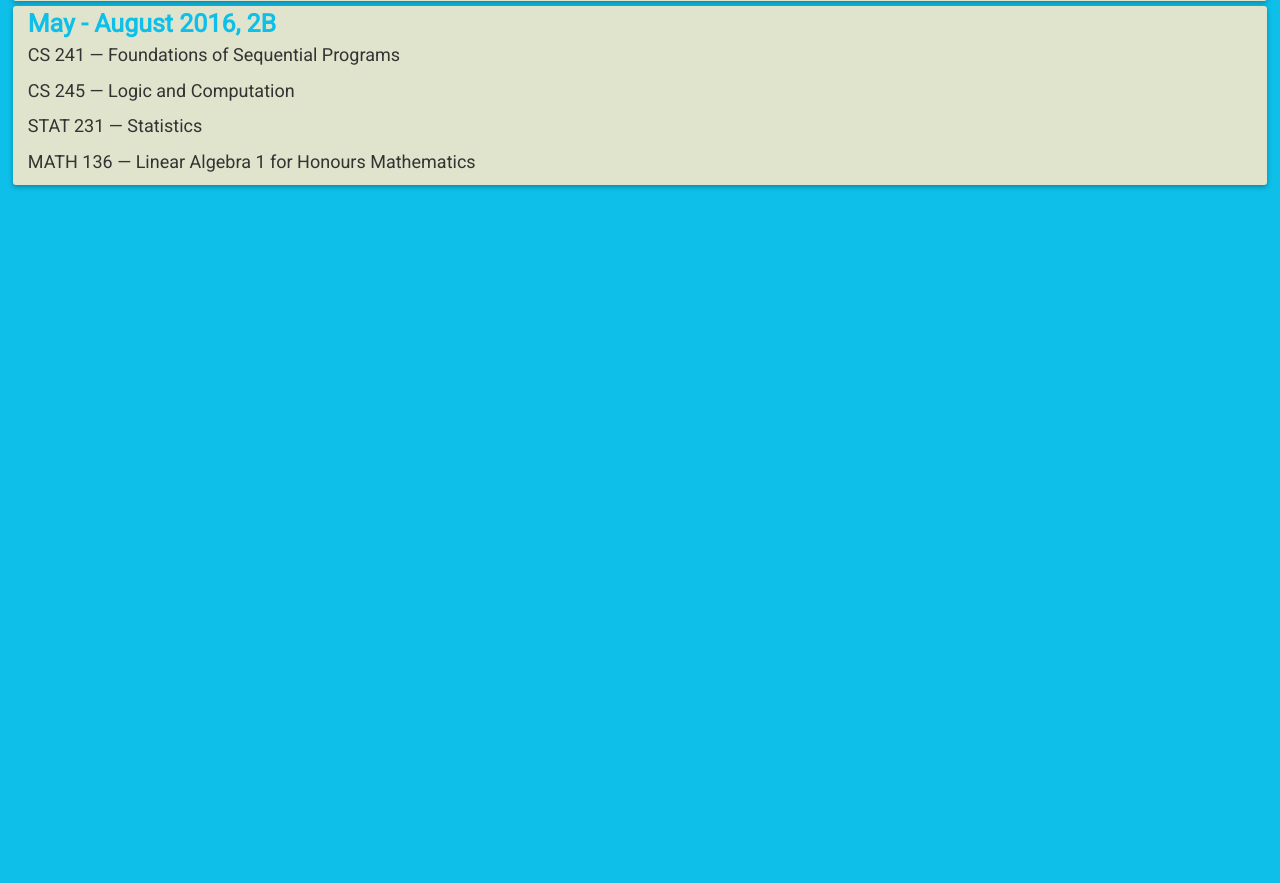
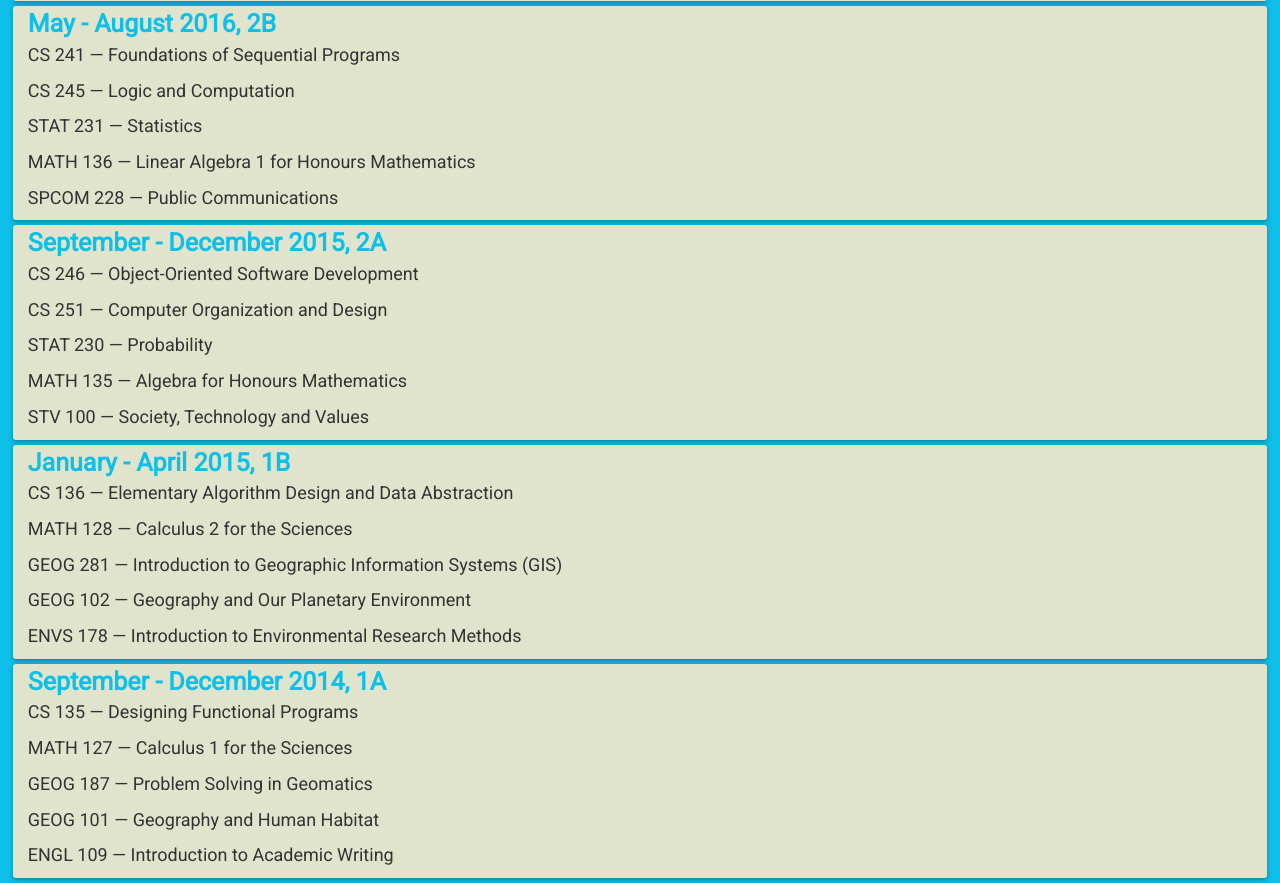
Before and after one commit to tzhang995/My-Personal-Website, a PHP site: page /education.php in a window 1280 px wide. Shown: the part 217-1100 px from the top of the page. Before the commit the page ends 406 px from the top, so only its background shows below. Run offline with PHP 8.4, Linux system fonts and the light colour scheme; some libraries are stand-ins or nearby versions.

Commit message:
added more courses

```diff
--- a/education.php
+++ b/education.php
@@ -42,6 +42,55 @@
 								<p>CS 245 — Logic and Computation</p>
 								<p>STAT 231 — Statistics</p>
 								<p>MATH 136 — Linear Algebra 1 for Honours Mathematics</p>
+								<p>SPCOM 228 — Public Communications</p>
+							</div>
+						</div>
+					</div>
+				</div>
+				<div class="myListItem container-fluid">
+					<div class="row">
+						<div class="myListText myListText col-sm-9 col-md-9 col-lg-9">
+							<div class="myListTitle">
+								September - December 2015, 2A
+							</div>
+							<div class="myListSummary">
+								<p>CS 246 — Object-Oriented Software Development</p>
+								<p>CS 251 — Computer Organization and Design</p>
+								<p>STAT 230 — Probability</p>
+								<p>MATH 135 — Algebra for Honours Mathematics</p>
+								<p>STV 100 — Society, Technology and Values</p>
+							</div>
+						</div>
+					</div>
+				</div>
+				<div class="myListItem container-fluid">
+					<div class="row">
+						<div class="myListText myListText col-sm-9 col-md-9 col-lg-9">
+							<div class="myListTitle">
+								January - April 2015, 1B
+							</div>
+							<div class="myListSummary">
+								<p>CS 136 — Elementary Algorithm Design and Data Abstraction</p>
+								<p>MATH 128 — Calculus 2 for the Sciences</p>
+								<p>GEOG 281 — Introduction to Geographic Information Systems (GIS)</p>
+								<p>GEOG 102 — Geography and Our Planetary Environment</p>
+								<p>ENVS 178 — Introduction to Environmental Research Methods</p>
+							</div>
+						</div>
+					</div>
+				</div>
+				<div class="myListItem container-fluid">
+					<div class="row">
+						<div class="myListText myListText col-sm-9 col-md-9 col-lg-9">
+							<div class="myListTitle">
+								September - December 2014, 1A
+							</div>
+							<div class="myListSummary">
+								<p>CS 135 — Designing Functional Programs</p>
+								<p>MATH 127 — Calculus 1 for the Sciences</p>
+								<p>GEOG 187 — Problem Solving in Geomatics</p>
+								<p>GEOG 101 — Geography and Human Habitat</p>
+								<p>ENGL 109 — Introduction to Academic Writing</p>
 							</div>
 						</div>
 					</div>
```
